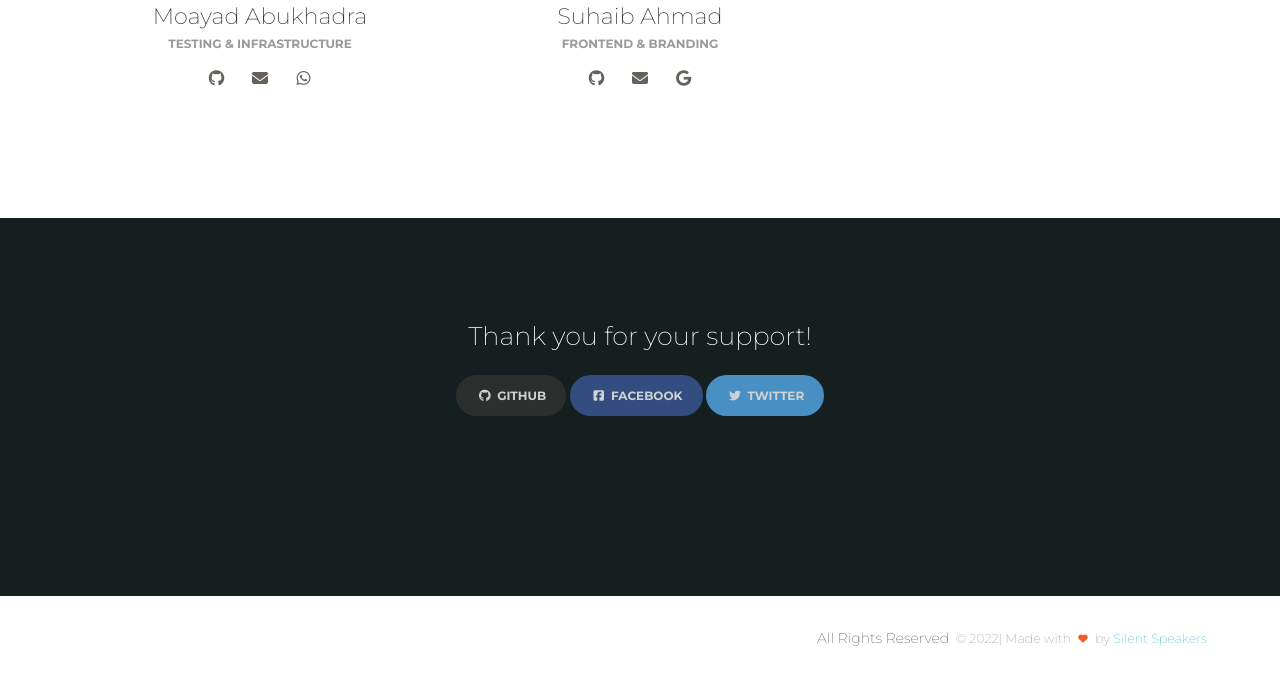
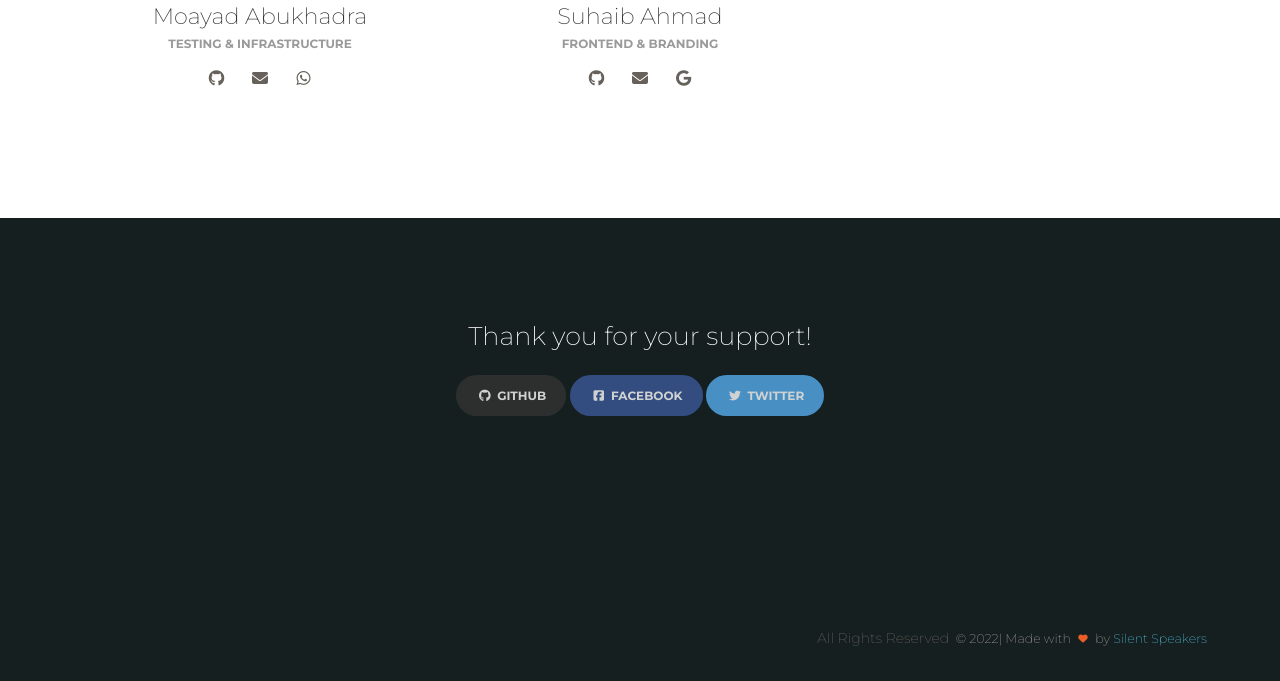
Before and after one commit to FingerSpeak-LTUC/silent-speaker, a plain HTML site: page index.html in a window 1280 px wide. Shown: the part 8286-8967 px from the top of the page. Drawn offline with Linux system fonts and the light colour scheme; some packages are replaced by stand-ins of ours.

Commit message:
Footer Style Fix

```diff
--- a/index.html
+++ b/index.html
@@ -855,7 +855,7 @@ Text
   </div>
 
   <!-- Footer -->
-  <footer class="footer footer-blacksection-dark">
+  <footer class="footer footer-blacksection-dark section-dark">
     <div class="container">
       <div class="row">
         <div class="credits ml-auto">
```
